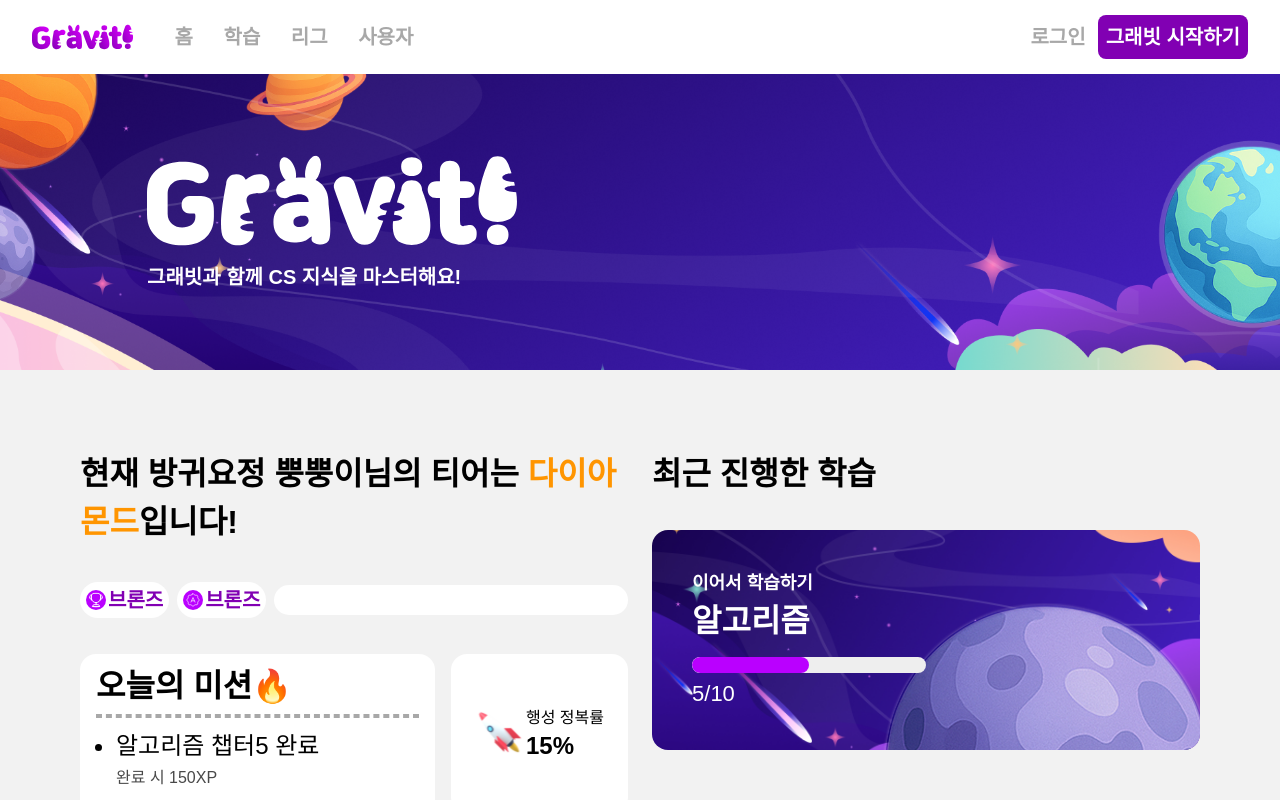
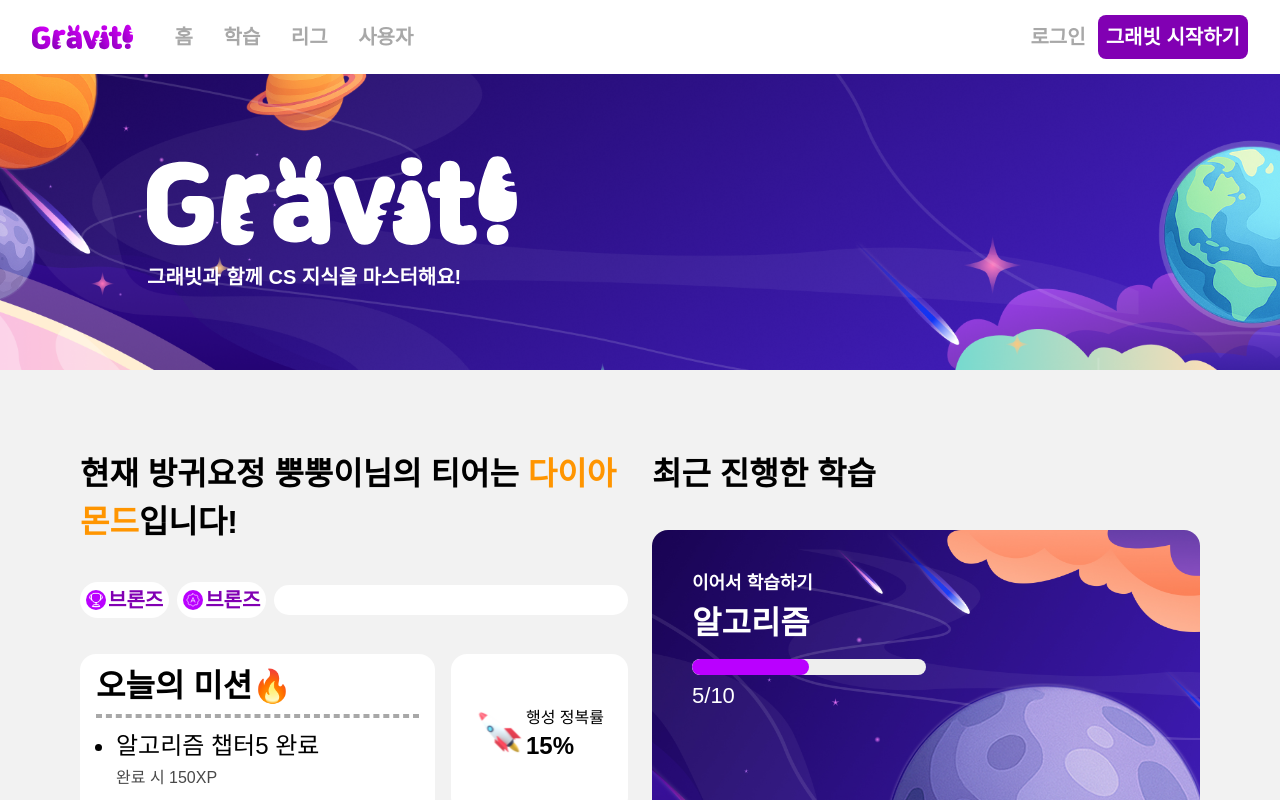
Before and after one commit to Team-Gravit/Web, a React (Vite) app: page / in a window 1280 px wide. Shown: the top 800 px of the page. Built offline with nearby package versions, Linux system fonts and the light colour scheme; a web font is replaced by a local one.

Commit message:
fix: MainPage CSS 수정

```diff
--- a/src/layouts/NoHeaderLayout.tsx
+++ b/src/layouts/NoHeaderLayout.tsx
@@ -3,7 +3,7 @@ import { Outlet } from 'react-router-dom';
 
 function NoHeaderLayout() {
     return (
-        <div className="flex flex-col h-full">
+        <div className="flex flex-col min-h-screen">
             <Outlet />
         </div>
     );
--- a/src/pages/MainPage.tsx
+++ b/src/pages/MainPage.tsx
@@ -78,17 +78,18 @@ function MainPage() {
                         </aside>
                     </div>
                 </section>
-                <section className=" w-1/2 h-full flex flex-col gap-8 cursor-pointer">
-                    <h2 className="font-semibold text-[32px]">최근 진행한 학습</h2>
+                <section className=" w-1/2  flex flex-col gap-8 ">
+                    <h2 className="font-semibold text-[32px] shrink-0">최근 진행한 학습</h2>
                     <article
-                        className="relative flex flex-col h-full w-full rounded-2xl bg-cover bg-center justify-start p-10 overflow-hidden"
+                        className="cursor-pointer relative flex flex-col flex-1 w-full rounded-2xl bg-cover bg-center justify-start p-10 overflow-hidden"
                         style={{ backgroundImage: `url(${StudyBg})` }}
                     >
-                        <p className="font-mbc font-semibold text-[18px] text-white">
-                            이어서 학습하기<h3 className="text-[32px]">{recentLearningChapter.name}</h3>
-                        </p>
+                        <div className="font-mbc font-semibold text-[18px] text-white">
+                            <p className="mb-0.5">이어서 학습하기</p>
+                            <h3 className="text-[32px]">{recentLearningChapter.name}</h3>
+                        </div>
 
-                        <div className="w-[50%] mt-3">
+                        <div className="w-1/2 mt-3">
                             <ChapterProgressBar
                                 current={recentLearningChapter.completedUnits}
                                 total={recentLearningChapter.totalUnits}
@@ -96,7 +97,8 @@ function MainPage() {
                         </div>
                         <img
                             src={PLANET_IMG_MAP[recentLearningChapter.id]}
-                            className="absolute w-[60%] top-1/3 transform right-0 translate-x-3 "
+                            className="absolute w-3/5 top-1/3 transform right-0 translate-x-3 "
+                            alt={`${recentLearningChapter.name} 행성`}
                         />
                     </article>
                 </section>
```
